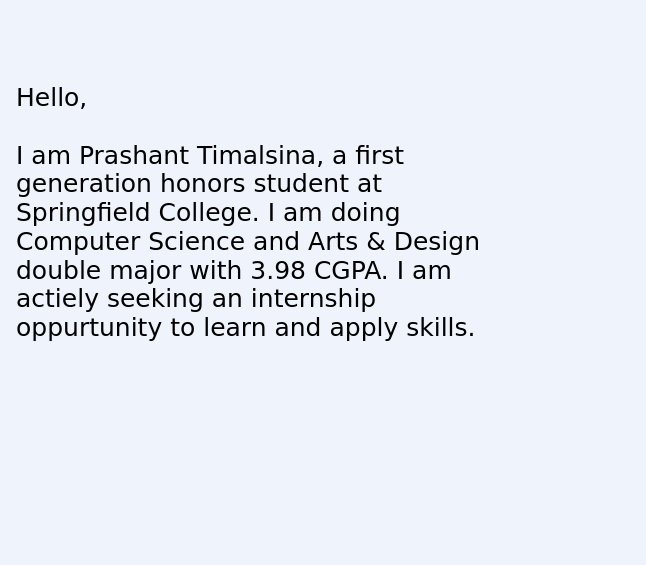
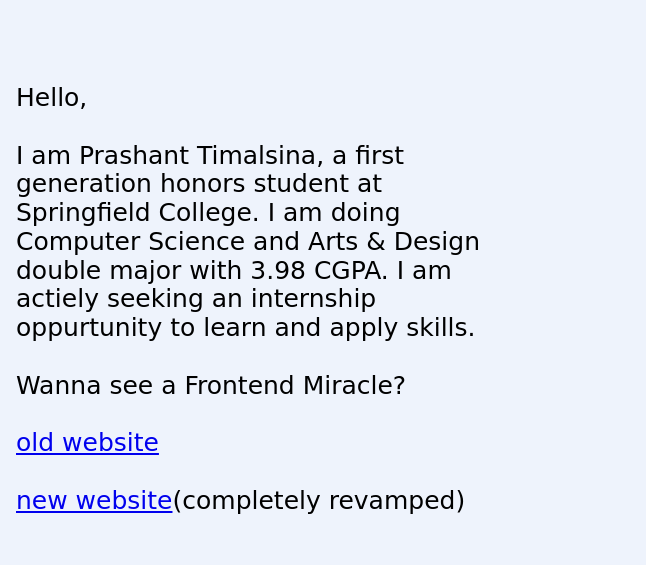
Before and after one commit to tprashant-21/portfolio-v1, a plain HTML site: page index.html in a window 1280 px wide. Shown: the part 941-1506 px from the top of the page, 634-1280 px from the left. Drawn offline with nearby package versions, Linux system fonts and the light colour scheme.

Commit message:
websites added

```diff
--- a/index.html
+++ b/index.html
@@ -67,7 +67,11 @@
             <div class="description">
                 <p class="about-me-p"> Hello, <br> <br> I am Prashant Timalsina, a first generation honors student at Springfield College.
                     I am doing Computer Science and Arts & Design double major with 3.98 CGPA.
-                    I am actiely seeking an internship oppurtunity to learn and apply skills. </p>
+                    I am actiely seeking an internship oppurtunity to learn and apply skills. <br> <br>
+
+                    Wanna see a Frontend Miracle?<br><br> <a target="_blank" href="https://gicleeofnewengland.com/"> old website </a>  <br><br>   <a target="_blank" href="https://springfieldcollege-mpcs.github.io/cisc288-final-website-giclee-printing-framing/">new website</a>(completely revamped)
+
+                </p>
             </div>
         </div>
 
```
